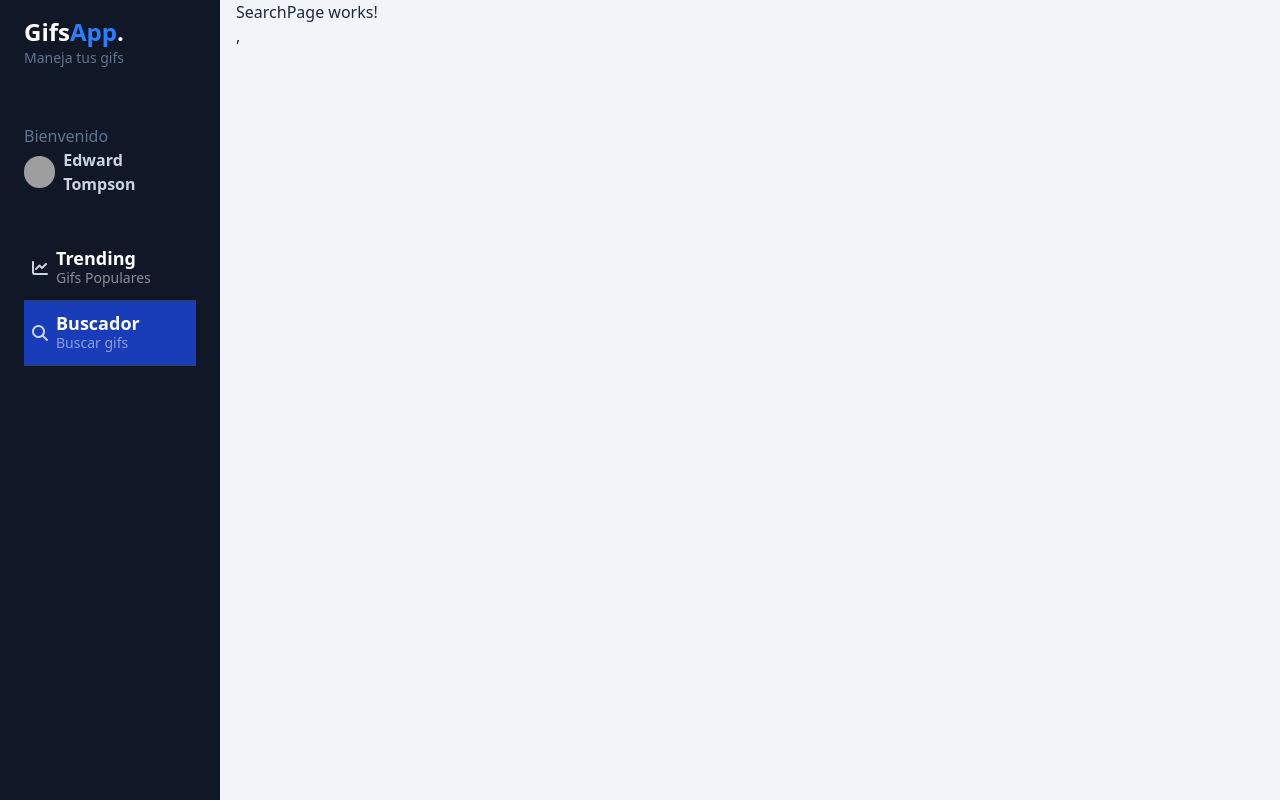
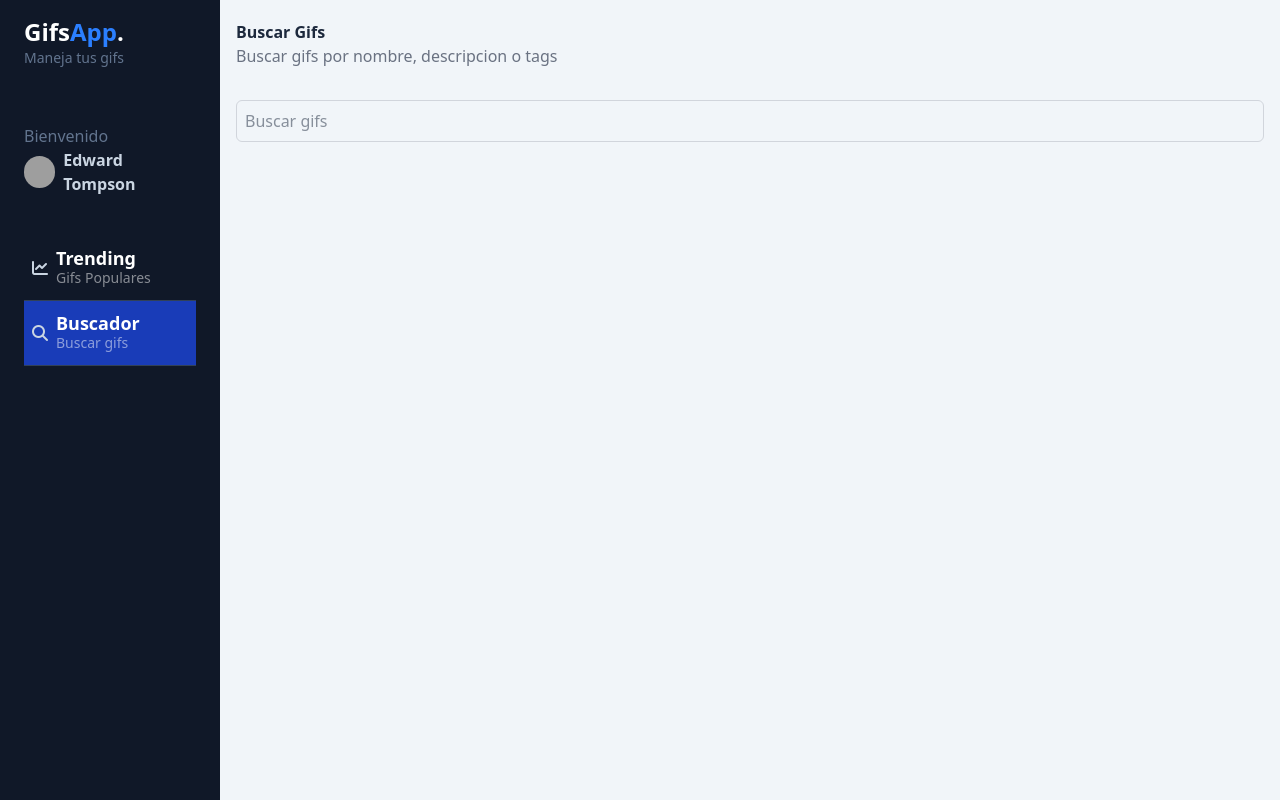
Before and after one commit to JulianMontu/03-gifs-apps-angular-19, an Angular app: page /dashboard/search in a window 1280 px wide. Built offline with nearby package versions, Linux system fonts and the light colour scheme; no server answers; grey boxes are pictures that could not be loaded.

Commit message:
se agrega servicio de busqueda

```diff
--- a/src/app/gifs/pages/search-page/search-page.component.html
+++ b/src/app/gifs/pages/search-page/search-page.component.html
@@ -1 +1,18 @@
-<p>SearchPage works!</p>,
+<h2 class="tex-2xl font-bold mt-5">
+    Buscar Gifs
+</h2>
+<h2 class="tex-sm text-gray-500">
+    Buscar gifs por nombre, descripcion o tags
+</h2>
+
+<section class="flex flex-col gap-4 mt-5">
+    <input type="text" placeholder="Buscar gifs"
+        class="mt-3 border border-gray-300 rounded-md p-2 focus:outline-none focus:ring-2 focus:ring-blue-500"
+        (keyup.enter)="onSerach(txtSearch.value)"
+        #txtSearch />
+
+
+</section>
+<section class="py-5">
+    <gif-list [gifs]="[]" />
+    </section>
--- a/src/app/gifs/pages/search-page/search-page.component.ts
+++ b/src/app/gifs/pages/search-page/search-page.component.ts
@@ -1,7 +1,15 @@
-import { ChangeDetectionStrategy, Component } from '@angular/core';
+import { ChangeDetectionStrategy, Component, inject } from '@angular/core';
+import { GifListComponent } from "../../components/gif-list/gif-list.component";
+import { GifService } from '../../services/gif.service';
 
 @Component({
   selector: 'app-search-page',
   templateUrl: './search-page.component.html',
+  imports: [GifListComponent],
 })
-export default class SearchPageComponent { }
+export default class SearchPageComponent {
+  public gifService = inject(GifService);
+  onSerach(query: string) {
+    this.gifService.searchGifs(query);
+  }
+}
--- a/src/app/gifs/services/gif.service.ts
+++ b/src/app/gifs/services/gif.service.ts
@@ -31,4 +31,18 @@ export class GifService {
     })
   }
 
+  searchGifs(query: string) {
+    this.http.get<GiphyReponse>(`${environment.giphyUlr}/gifs/search`, {
+      params: {
+        api_key: environment.giphyApiKey,
+        limit: 20,
+        q: query
+      }
+    }).subscribe((response) => {
+      // this.trendingGifs.set(GifMapper.mapGiphyItemsToGifArray(response.data));
+      // this.trendingGifsLoading.set(false);
+      console.log(response);
+    })
+  }
+
 }
```
